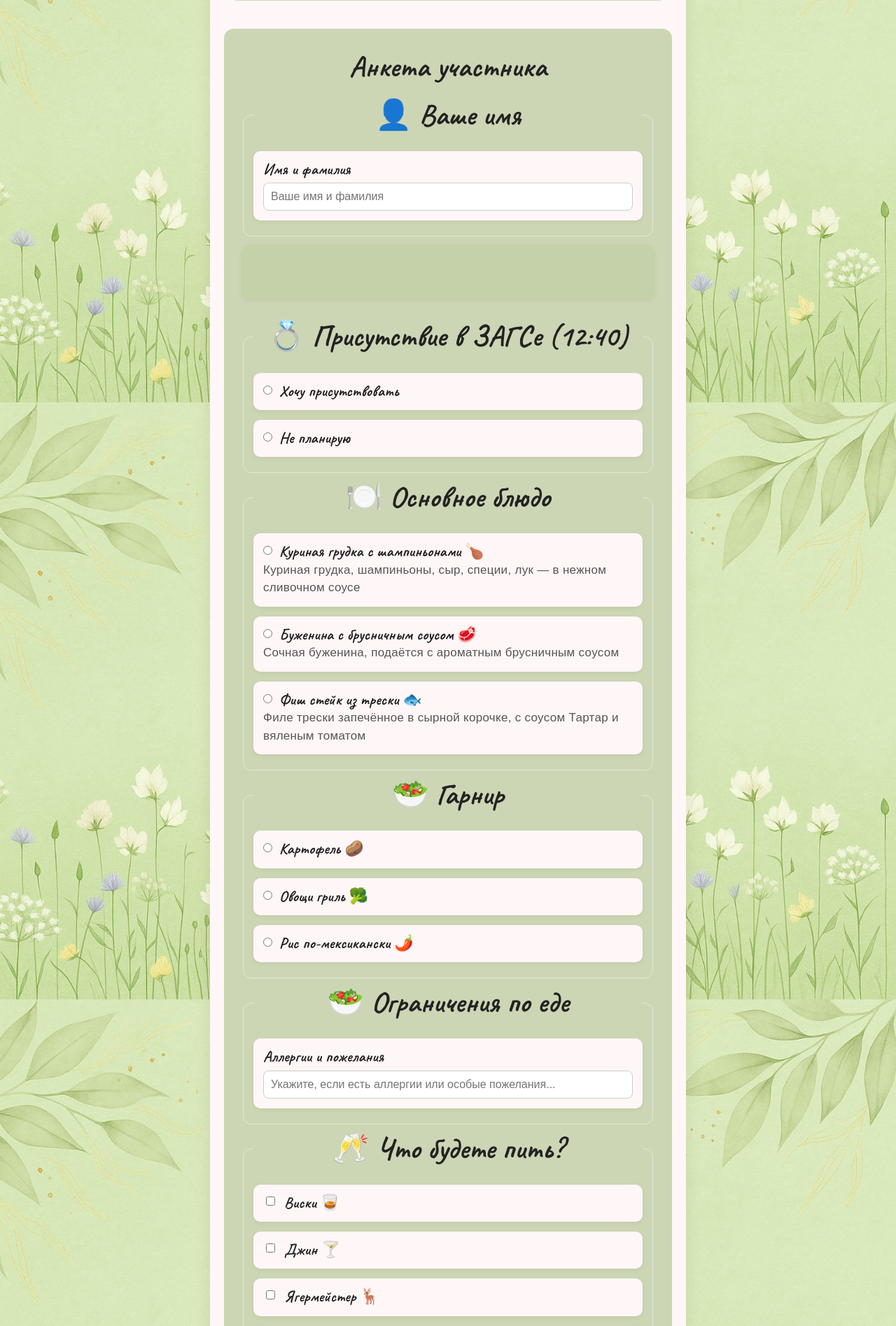
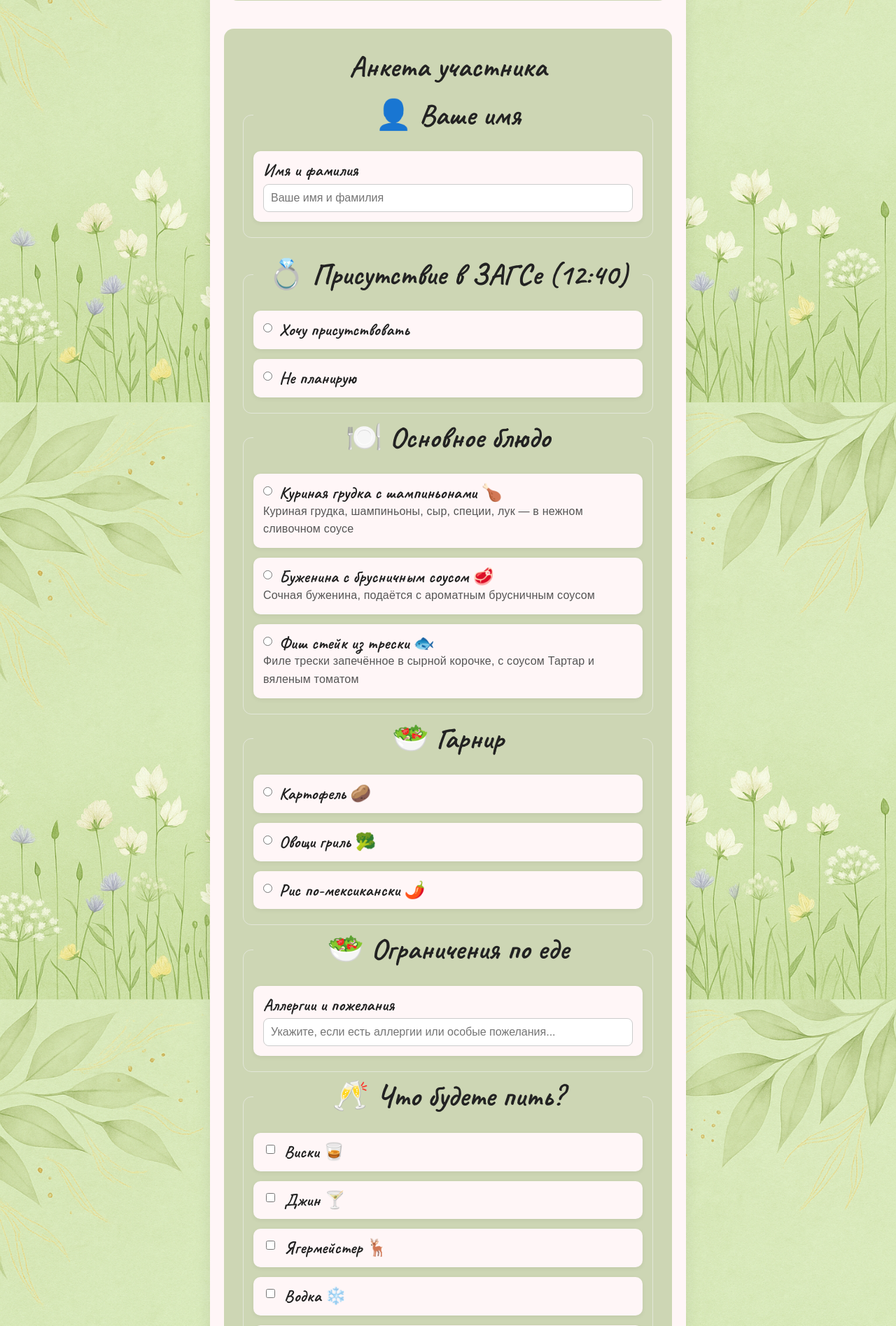
Before and after one commit to vihuhool/wedding, a Flask app: page / in a window 1280 px wide. Shown: the part 1985-3880 px from the top of the page at 70% size. Run offline with Flask 3, Linux system fonts and the light colour scheme; the visitor is signed in with stand-in values (Sample User, id 1); parts of the project's set-up code (start-up, migrations or seed data) failed here and were passed over; some libraries are stand-ins or nearby versions; some web fonts are replaced.

Commit message:
maybe final

```diff
--- a/static/styles.css
+++ b/static/styles.css
@@ -237,20 +237,19 @@ h3, legend{ font-size: clamp(24px, 5.2vw, 42px); }
   align-items:center;
   gap:6px;
   flex-wrap:wrap;
-  font-family: var(--font-title);      /* рукописный */
+  font-family: var(--font-title);
   font-weight:700;
-  font-size: clamp(18px, 4.5vw, 22px);
-  line-height: 1.15;                   /* меньше межстрочный */
+  font-size: clamp(19px, 4.8vw, 24px); /* Чуть крупнее */
+  line-height: 1.12;                  /* Плотнее */
 }
 
-/* Описание — меньше шрифт, плотнее, и больше отступ сверху */
 .dish-description{
   font-family: var(--font-ui);
   font-weight:400;
-  letter-spacing:.3px;
-  margin-top: 10px;                    /* ↑ больше зазор между названием и описанием */
-  font-size: clamp(15px, 4vw, 17px);
-  line-height: 1.35;                   /* плотнее строки */
+  letter-spacing:.2px;
+  margin-top: 10px;                    /* отступ между названием и описанием оставляем */
+  font-size: clamp(14px, 3.6vw, 16px); /* Чуть меньше текста */
+  line-height: 1.25;                   /* Плотнее строки */
   color:#555;
 }
 
--- a/templates/index.html
+++ b/templates/index.html
@@ -90,13 +90,11 @@
       </fieldset>
 
       <!-- Карта ЗАГС — такой же стиль карточки -->
-      <div class="map-card">
         <div class="map-container">
           <script type="text/javascript" charset="utf-8"
             src="https://api-maps.yandex.ru/services/constructor/1.0/js/?um=constructor%3Ac24b9137d17b99530b38d8c411a0228f6efc6bbc99fbd93066fed2a8002b6d2d&width=100%25&height=400&lang=ru_RU&scroll=true" async>
           </script>
         </div>
-      </div>
 
       <fieldset>
         <legend>💍 Присутствие в ЗАГСе (12:40)</legend>
```
